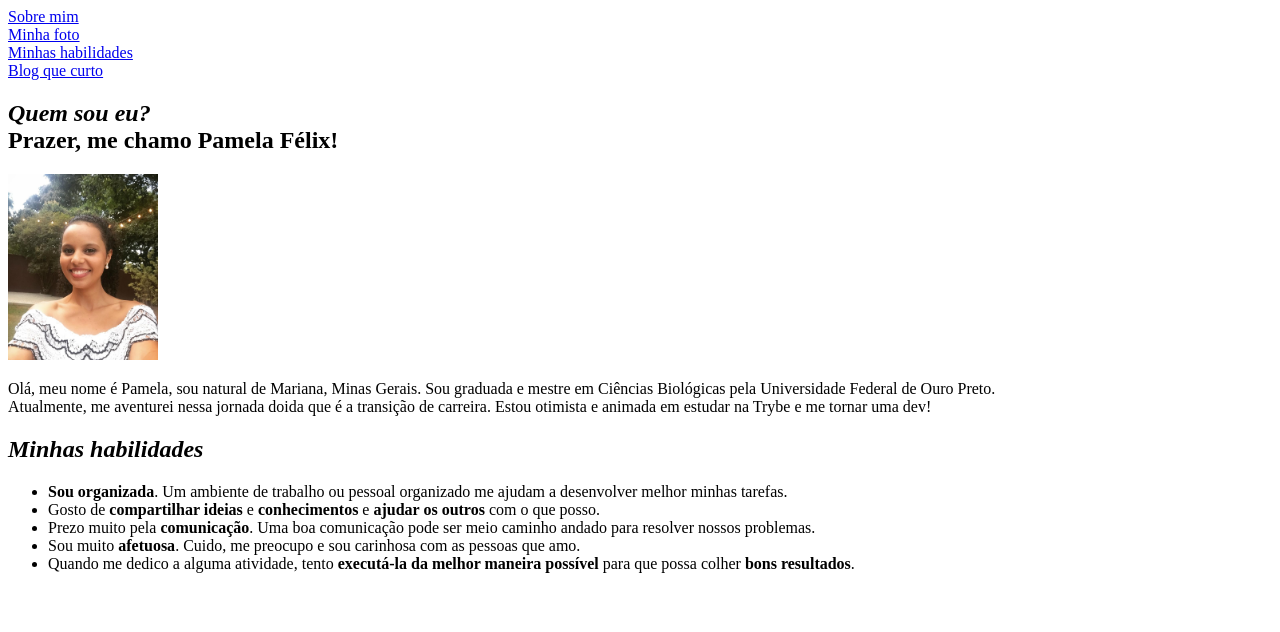
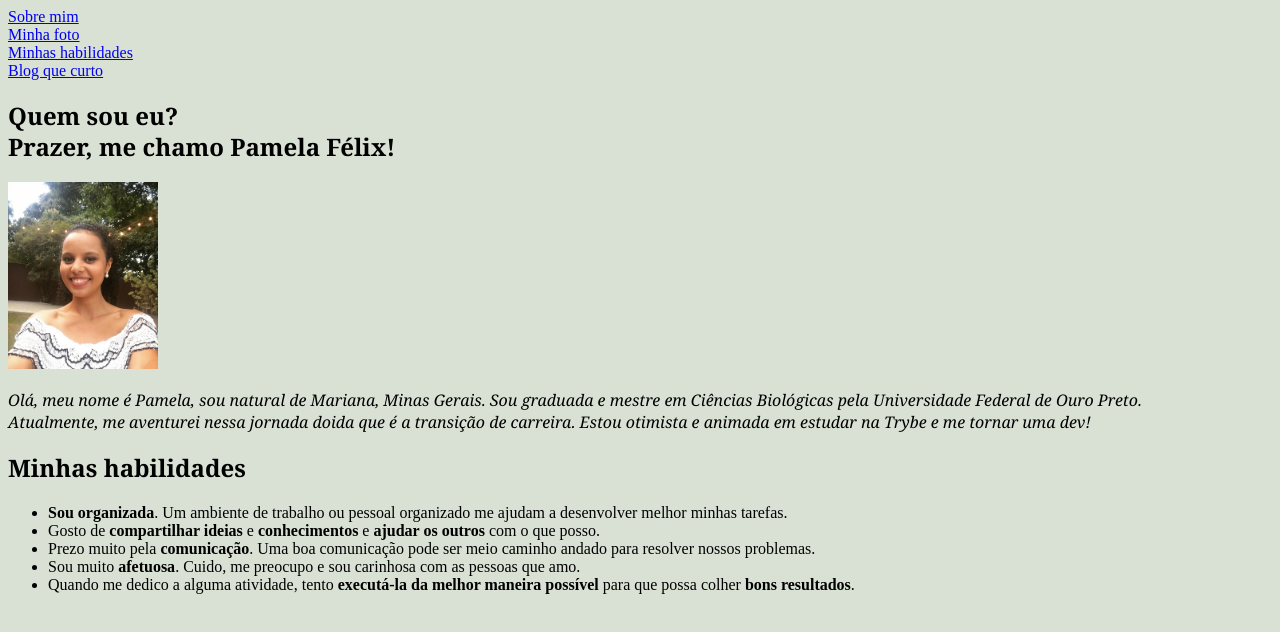
Before and after one commit to pamelafelixs/pamelafelixs.github.io, a plain HTML site: page index.html in a window 1280 px wide. Drawn offline with Linux system fonts and the light colour scheme.

Commit message:
criação do style.css

```diff
--- a/index.html
+++ b/index.html
@@ -6,6 +6,7 @@
     <meta http-equiv="X-UA-Compatible" content="IE=edge">
     <meta name="viewport" content="width=device-width, initial-scale=1.0">
     <title>Portfólio Web</title>
+    <link rel="stylesheet" href="style.css">
 </head>
 
 <body>
@@ -13,13 +14,14 @@
     <a href="#foto">Minha foto</a> <br>
     <a href="#habilidades">Minhas habilidades</a> <br>
     <a href="https://medium.com/" target="_blank">Blog que curto</a>
-    <h2 id="sobre-mim"> <em>Quem sou eu?</em> <br> Prazer, me chamo Pamela Félix!</h2>
+    <h2 class="nome-habilidades" id="sobre-mim"> Quem sou eu? <br> Prazer, me chamo Pamela Félix!</h2>
     <img src="minha.foto.jpeg" width="150px" alt="Minha selfie sorrindo e vestindo um vestido branco com listas pretas."
         id="foto">
-    <p>Olá, meu nome é Pamela, sou natural de Mariana, Minas Gerais. Sou graduada e mestre em Ciências Biológicas pela
+    <p id="descricao"> <em> Olá, meu nome é Pamela, sou natural de Mariana, Minas Gerais. Sou graduada e mestre em
+        Ciências Biológicas pela
         Universidade Federal de Ouro Preto. <br> Atualmente, me aventurei nessa jornada doida que é a transição de
-        carreira. Estou otimista e animada em estudar na Trybe e me tornar uma dev!</p>
-    <h2 id="habilidades"><em>Minhas habilidades</em></h2>
+        carreira. Estou otimista e animada em estudar na Trybe e me tornar uma dev!</em> </p>
+    <h2 class="nome-habilidades"  id="habilidades">Minhas habilidades</h2>
     <ul>
         <li><strong>Sou organizada</strong>. Um ambiente de trabalho ou pessoal organizado me ajudam a desenvolver
             melhor minhas tarefas.</li>
--- /dev/null
+++ b/style.css
@@ -0,0 +1,12 @@
+.nome-habilidades {
+    font-family: Georgia, sans-serif;
+    line-height: 1.3;
+}
+
+#descricao {
+    font-family: Georgia, sans-serif;
+}
+
+body {
+    background-color: #d9e1d4;
+}
```
Also changed, not shown: 1 other file.
